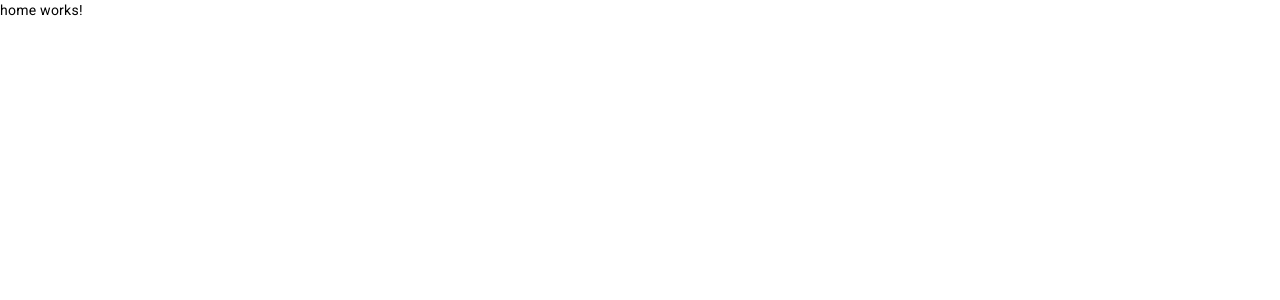
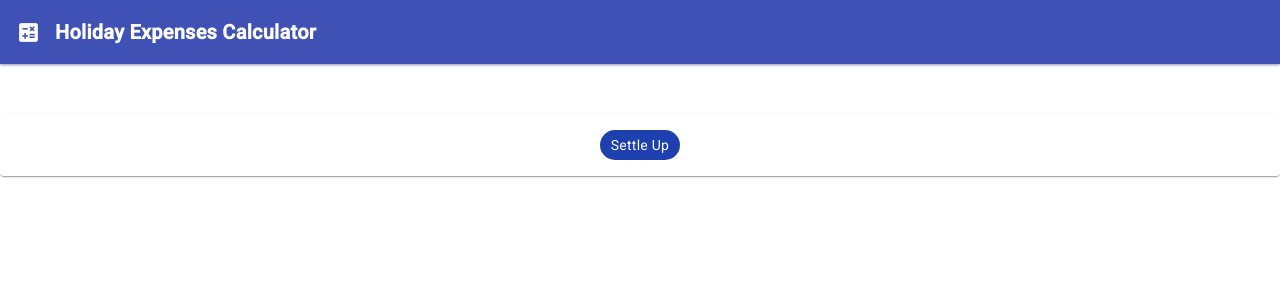
Before and after one commit to melbesnard85/bunk-dev-test, an Angular app in the folder frontend/: page / in a window 1280 px wide. Shown: the top 300 px of the page. Built offline with nearby package versions, Linux system fonts and the light colour scheme.

Commit message:
feat: setting home routing to implement layout

```diff
--- a/frontend/src/app/pages/home/home-routing.module.ts
+++ b/frontend/src/app/pages/home/home-routing.module.ts
@@ -1,9 +1,10 @@
 import { NgModule } from '@angular/core';
 import { RouterModule, Routes } from '@angular/router';
+import { LayoutComponent } from 'src/app/layout/layout.component';
 import { HomeComponent } from './home.component';
 
 const routes: Routes = [
-  { path: '', component: HomeComponent},
+  { path: '', component: LayoutComponent, children: [{ path: '', component: HomeComponent }] },
 ];
 
 @NgModule({
--- a/frontend/src/app/pages/home/home.component.html
+++ b/frontend/src/app/pages/home/home.component.html
@@ -1 +1,9 @@
-<p>home works!</p>
+<div class="mt-50">
+    <mat-card class="overflow-hidden">
+        <mat-card-content class="pt-20 px-15">
+            <div class="text-center">
+                <button class="w-80 h-30 rounded-full bg-blue-800 text-white">Settle Up</button>
+            </div>
+        </mat-card-content>
+    </mat-card>
+</div>
```
Also changed, not shown: frontend/src/app/pages/home/home.module.ts (+19 -1 lines).
